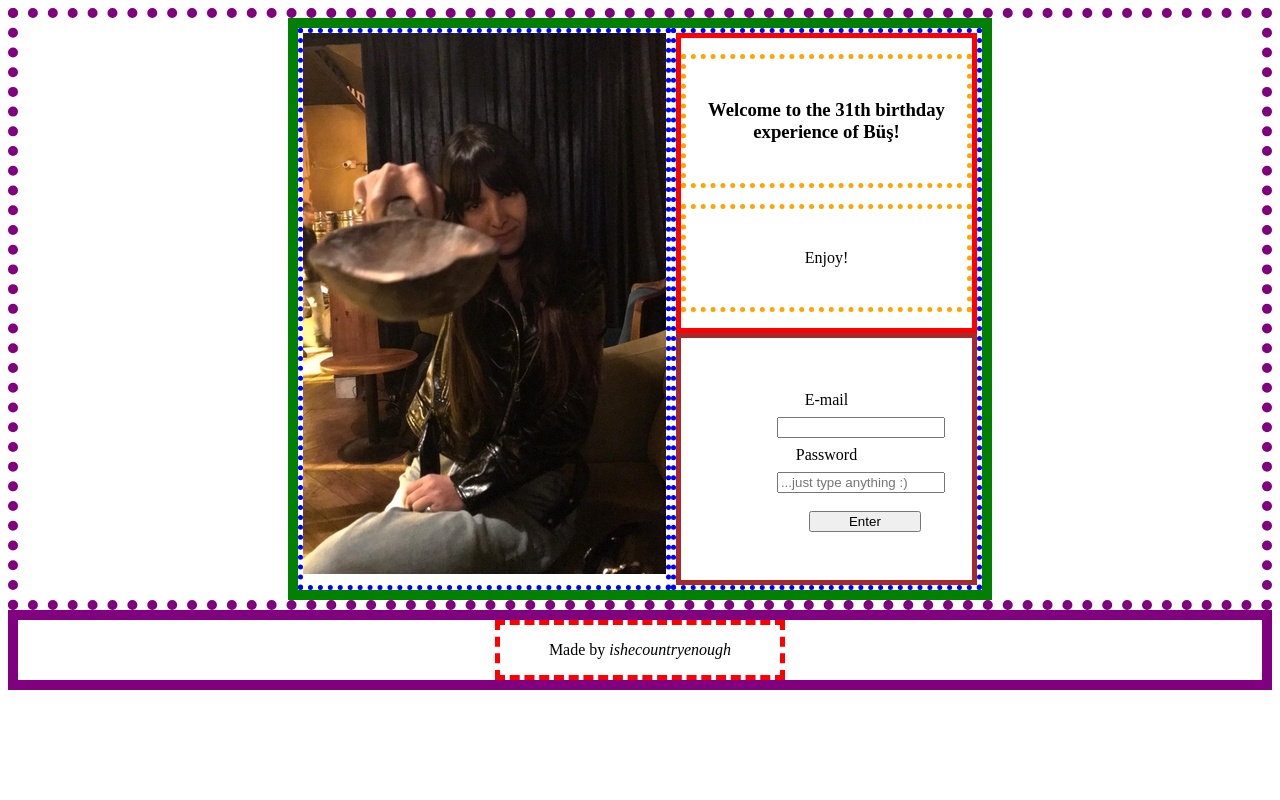
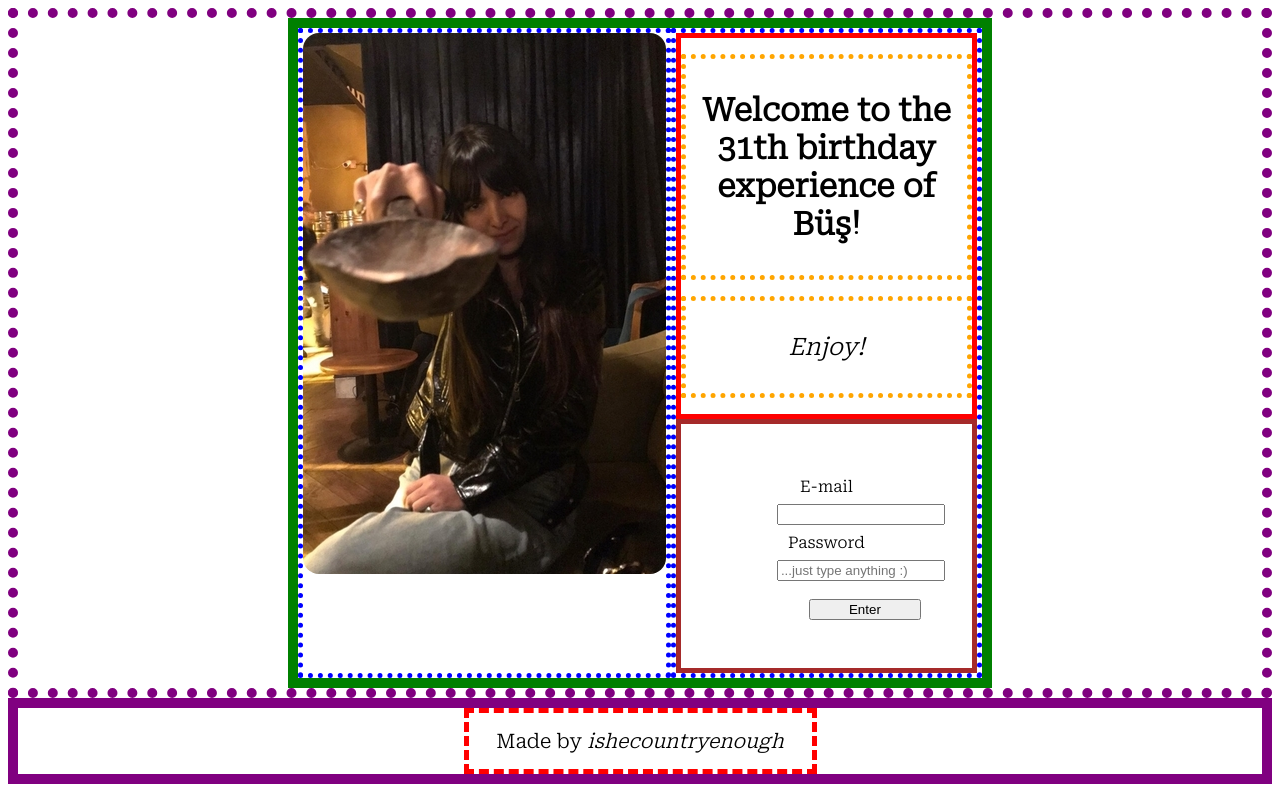
Before and after one commit to osmansagsoz/birthday-project, a website built with Parcel: page index.html in a window 1280 px wide. Built offline with nearby package versions, Linux system fonts and the light colour scheme.

Commit message:
show font changes

```diff
--- a/index.html
+++ b/index.html
@@ -5,6 +5,7 @@
     <meta charset="utf-8" />
     <title>Login Page</title>
     <link rel="stylesheet" href="styles.css" />
+    <link href="https://fonts.googleapis.com/css2?family=Roboto+Serif:wght@300&display=swap" rel="stylesheet">
 </head>
 
 <body>
--- a/styles.css
+++ b/styles.css
@@ -1,5 +1,5 @@
 body {
-
+    font-family: 'Roboto Serif', sans-serif;
 }
 
 main {
@@ -16,6 +16,7 @@ article {
 
 img {
     display: block;
+    border-radius: 1rem;
 }
 
 .left {
@@ -37,7 +38,16 @@ img {
     border: 5px dotted orange;
     text-align: center;
     margin: 1rem 0;
-    padding: 2.5rem 0;
+    padding: 2rem 0;
+}
+
+h1 {
+    font-size: 2rem;
+}
+
+.header p {
+    font-size: 1.5rem;
+    font-style: italic;
 }
 
 .form {
@@ -68,8 +78,9 @@ footer {
 }
 footer p {
     border: 5px dashed red;
-    width: 20%;
+    width: 25%;
     text-align: center;
     padding: 1rem;
     margin: 0 auto;
+    font-size: 20px;
 }
```
